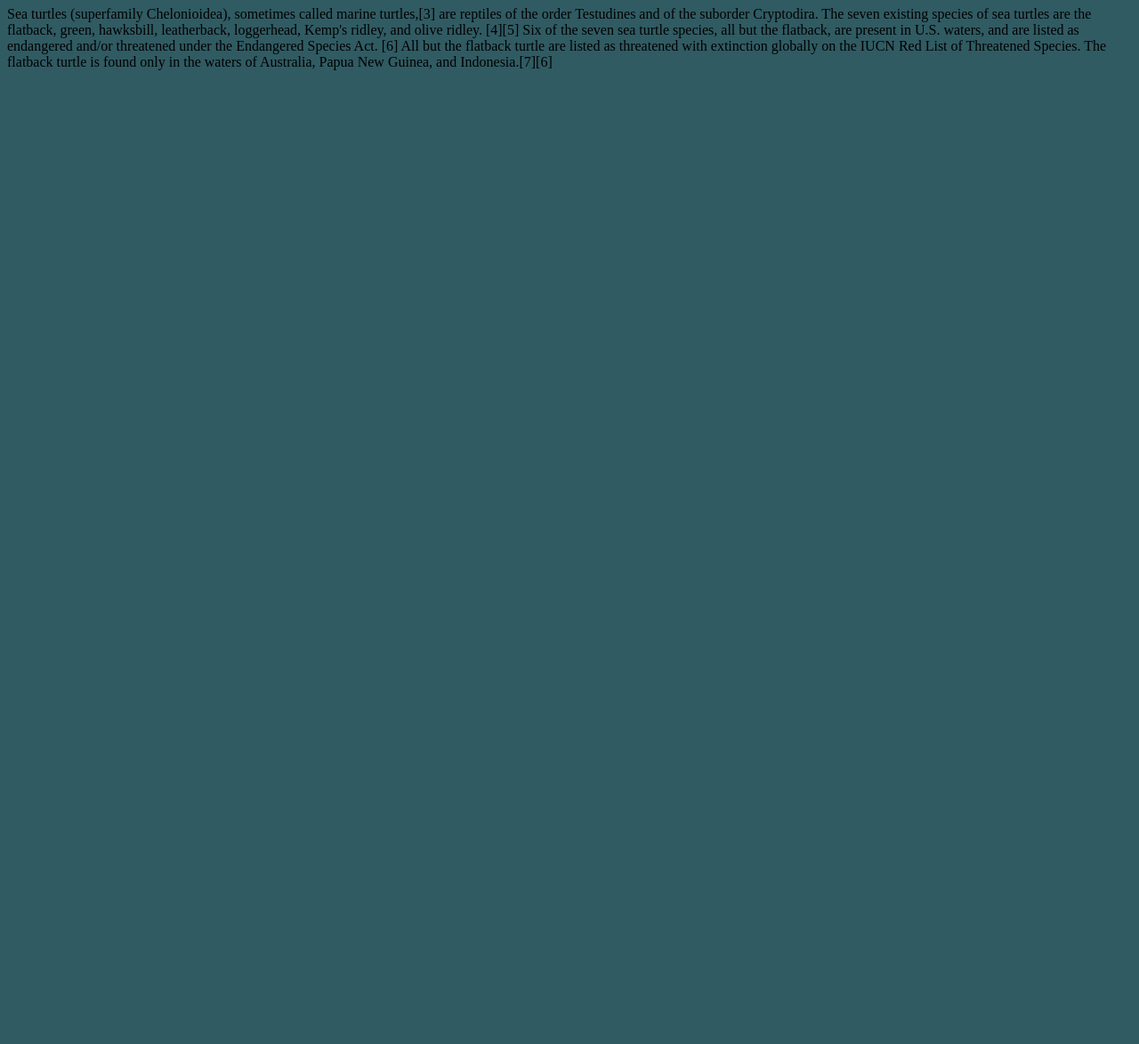
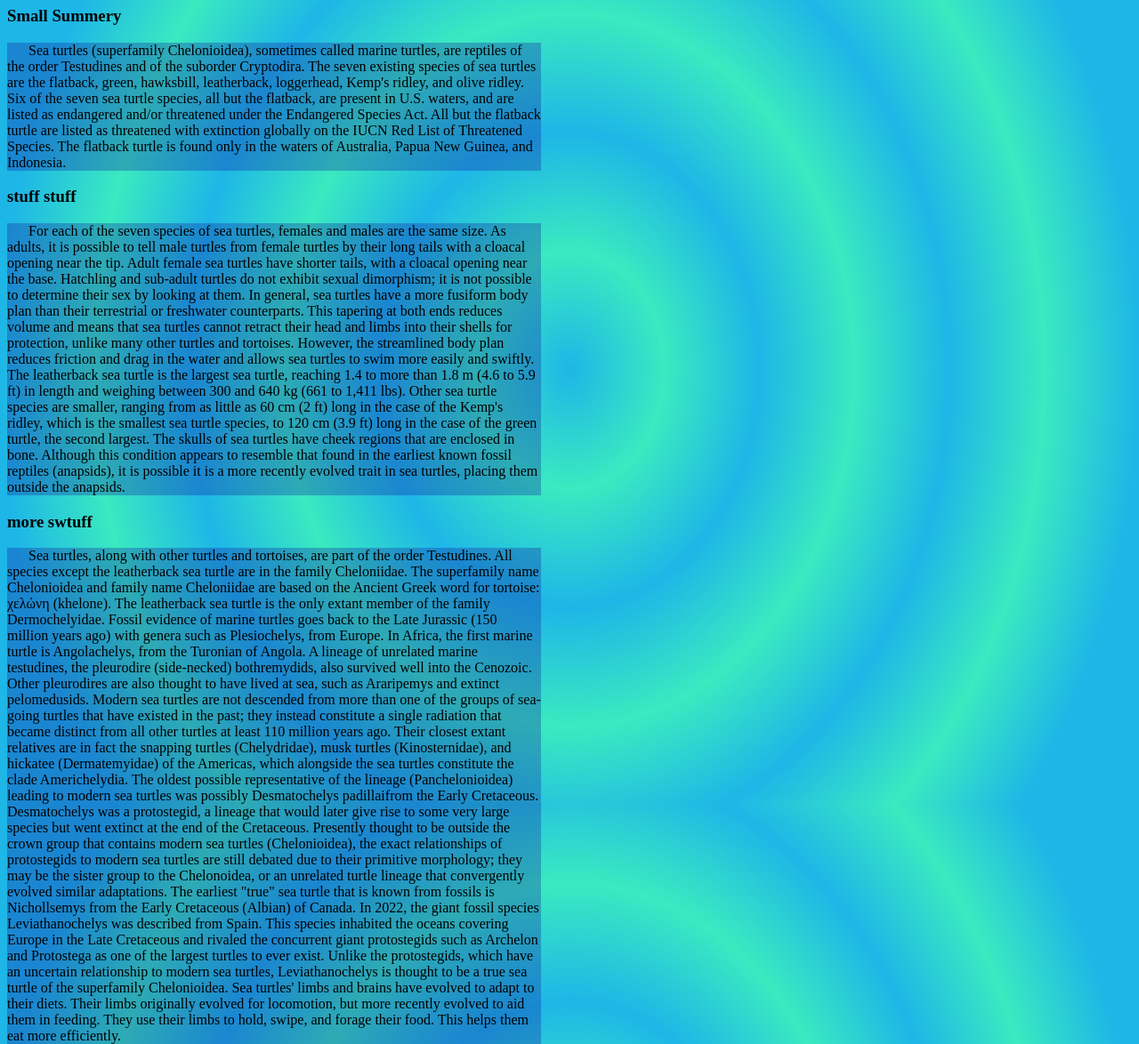
Before and after one commit to kraugust1/typography-only-01, a plain HTML site: page index.html in a window 1280 px wide. Shown: the part 73-1247 px from the top of the page at 89% size. Before the commit the page ends 800 px from the top, so only its background shows below. Drawn offline with Linux system fonts and the light colour scheme.

Commit message:
stage 1.5

```diff
--- a/index.html
+++ b/index.html
@@ -21,14 +21,53 @@
 </head>
 <body>
 
-    <h1>Web Starter</h1>
+    <h1>Sea Turtles</h1>
 
-    <p>Sea turtles (superfamily Chelonioidea), sometimes called marine turtles,[3] are reptiles of the order Testudines and of the suborder Cryptodira.
+    <h3>Small Summery</h3>
+
+    <p>Sea turtles (superfamily Chelonioidea), sometimes called marine turtles, are reptiles of the order Testudines and of the suborder Cryptodira.
         The seven existing species of sea turtles are the flatback, green, hawksbill, leatherback, loggerhead, Kemp's ridley, and olive ridley.
-        [4][5] Six of the seven sea turtle species, all but the flatback, are present in U.S. waters,
+        Six of the seven sea turtle species, all but the flatback, are present in U.S. waters,
         and are listed as endangered and/or threatened under the Endangered Species Act.
-        [6] All but the flatback turtle are listed as threatened with extinction globally on the IUCN Red List of Threatened Species.
-        The flatback turtle is found only in the waters of Australia, Papua New Guinea, and Indonesia.[7][6] </p>
+        All but the flatback turtle are listed as threatened with extinction globally on the IUCN Red List of Threatened Species.
+        The flatback turtle is found only in the waters of Australia, Papua New Guinea, and Indonesia.</p>
+    <h3>stuff stuff</h3>
+
+    <p>For each of the seven species of sea turtles, females and males are the same size. As adults, it is possible to tell male turtles from female turtles by their long tails with a cloacal opening near the tip.
+        Adult female sea turtles have shorter tails, with a cloacal opening near the base. Hatchling and sub-adult turtles do not exhibit sexual dimorphism;
+        it is not possible to determine their sex by looking at them. In general, sea turtles have a more fusiform body plan than their terrestrial or freshwater counterparts.
+        This tapering at both ends reduces volume and means that sea turtles cannot retract their head and limbs into their shells for protection, unlike many other turtles and tortoises.
+        However, the streamlined body plan reduces friction and drag in the water and allows sea turtles to swim more easily and swiftly.
+        The leatherback sea turtle is the largest sea turtle, reaching 1.4 to more than 1.8 m (4.6 to 5.9 ft) in length and weighing between 300 and 640 kg (661 to 1,411 lbs).
+        Other sea turtle species are smaller, ranging from as little as 60 cm (2 ft) long in the case of the Kemp's ridley,
+        which is the smallest sea turtle species, to 120 cm (3.9 ft) long in the case of the green turtle, the second largest.
+        The skulls of sea turtles have cheek regions that are enclosed in bone. Although this condition appears to resemble that found in the earliest known fossil reptiles (anapsids),
+        it is possible it is a more recently evolved trait in sea turtles, placing them outside the anapsids. </p>
+
+
+    <h3>more swtuff</h3>
+
+    <p>Sea turtles, along with other turtles and tortoises, are part of the order Testudines. All species except the leatherback sea turtle are in the family Cheloniidae.
+        The superfamily name Chelonioidea and family name Cheloniidae are based on the Ancient Greek word for tortoise: χελώνη (khelone).
+        The leatherback sea turtle is the only extant member of the family Dermochelyidae.
+        Fossil evidence of marine turtles goes back to the Late Jurassic (150 million years ago) with genera such as Plesiochelys, from Europe.
+        In Africa, the first marine turtle is Angolachelys, from the Turonian of Angola. A lineage of unrelated marine testudines,
+        the pleurodire (side-necked) bothremydids, also survived well into the Cenozoic. Other pleurodires are also thought to have lived at sea,
+        such as Araripemys and extinct pelomedusids. Modern sea turtles are not descended from more than one of the groups of sea-going turtles
+        that have existed in the past; they instead constitute a single radiation that became distinct from all other turtles at least 110 million years ago.
+        Their closest extant relatives are in fact the snapping turtles (Chelydridae), musk turtles (Kinosternidae), and hickatee (Dermatemyidae) of the Americas,
+        which alongside the sea turtles constitute the clade Americhelydia. The oldest possible representative of the lineage (Panchelonioidea) leading to
+        modern sea turtles was possibly Desmatochelys padillaifrom the Early Cretaceous.
+        Desmatochelys was a protostegid, a lineage that would later give rise to some very large species but went extinct at the end of the Cretaceous.
+        Presently thought to be outside the crown group that contains modern sea turtles (Chelonioidea),
+        the exact relationships of protostegids to modern sea turtles are still debated due to their primitive morphology;
+        they may be the sister group to the Chelonoidea, or an unrelated turtle lineage that convergently evolved similar adaptations.
+        The earliest "true" sea turtle that is known from fossils is Nichollsemys from the Early Cretaceous (Albian) of Canada.
+        In 2022, the giant fossil species Leviathanochelys was described from Spain. This species inhabited the oceans covering Europe in the Late Cretaceous
+        and rivaled the concurrent giant protostegids such as Archelon and Protostega as one of the largest turtles to ever exist. Unlike the protostegids,
+        which have an uncertain relationship to modern sea turtles, Leviathanochelys is thought to be a true sea turtle of the superfamily Chelonioidea.
+        Sea turtles' limbs and brains have evolved to adapt to their diets. Their limbs originally evolved for locomotion, but more recently evolved to aid them in feeding.
+        They use their limbs to hold, swipe, and forage their food. This helps them eat more efficiently. </p>
 
 </body>
 </html>
--- a/style.css
+++ b/style.css
@@ -1,3 +1,19 @@
 body {
-    background: rgb(48, 91, 99);
+    background:/* rgb(70, 91, 99); */
+    position: absolute;
+    width: 1215px;
+    height: 949px;
+    background: radial-gradient(50% 81.96% at 50% 50%, #1EB6E7 0%, #3AEAC0 16.67%, #1EB6E7 33.33%, #3AEAC0 50%, #1EB6E7 66.67%, #3AEAC0 83.33%, #1EB6E7 100%);
+
+
 }
+
+p {
+    background-color: rgba(18, 23, 156, 0.3);
+    width: 600px;
+    text-indent: 1.5em
+}
+
+h1 {
+
+}
```
Also changed, not shown: 1 other file.
